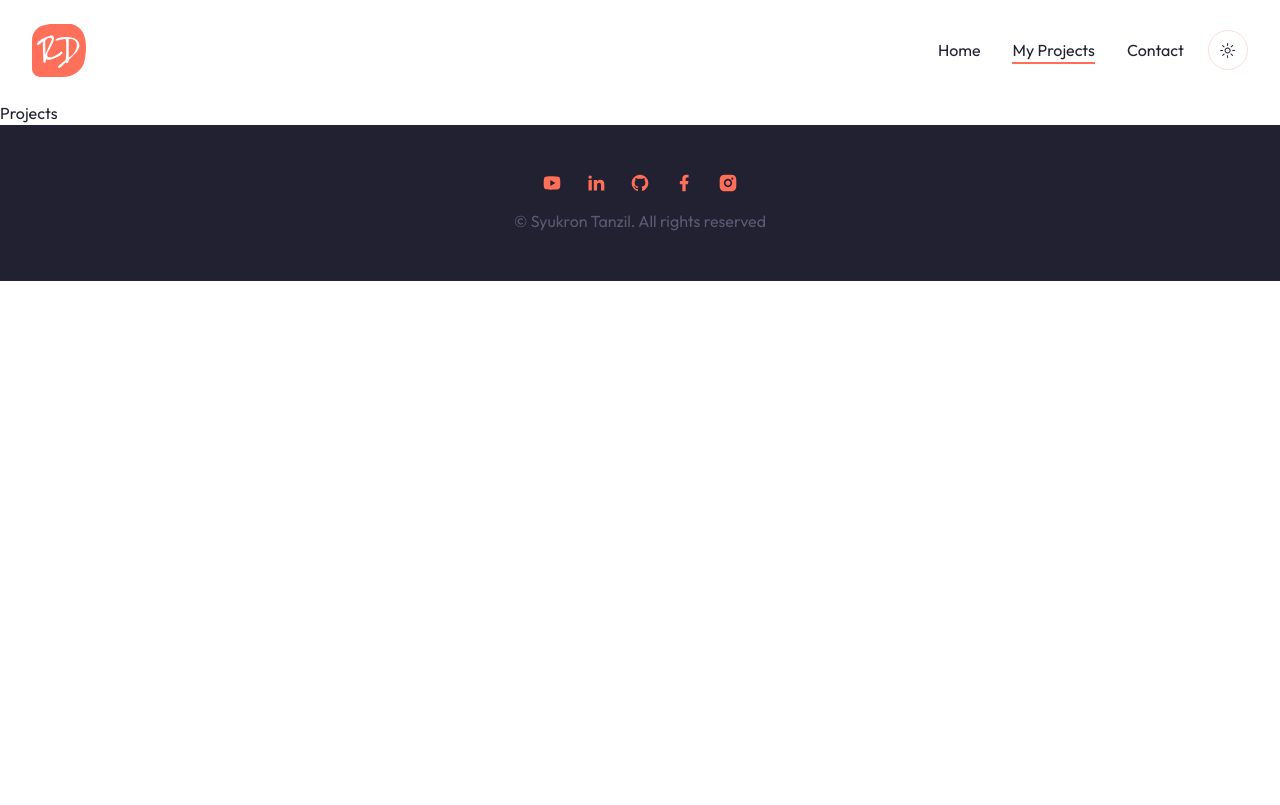
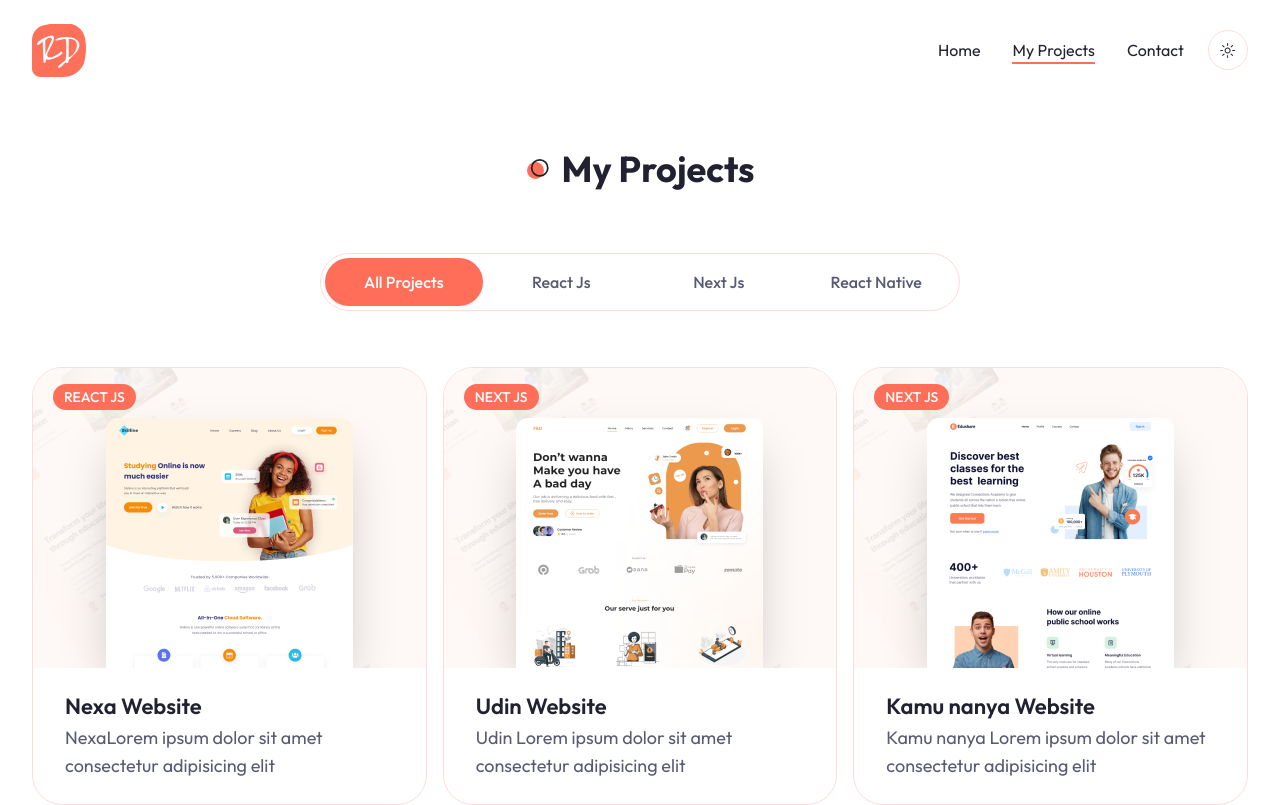
Before and after one commit to syukrontanzilah/test1234, a Next.js app: page /projects in a window 1280 px wide. Shown: the top 805 px of the page. Built offline with nearby package versions, Linux system fonts and the light colour scheme.

Commit message:
slicing project page

```diff
--- a/app/projects/page.jsx
+++ b/app/projects/page.jsx
@@ -1,8 +1,61 @@
-import React from 'react'
+'use client';
+import {useState} from 'react';
+import {
+  Tabs,
+  TabsList,
+  TabsContent,
+  TabsTrigger,
+} from '@/components/ui/tabs'
+import ProjectCard from '@/components/ProjectCard';
+import { projectData } from '@/components/DummyData';
+
+// remove category duplicate
+const uniqueCategories = [
+  'all projects',
+  ...new Set(projectData.map((item)=> item.category))];
+
 
 const Projects = () => {
+  const [categories, setCategories] = useState(uniqueCategories);
+  const [category, setCategory] = useState('all projects')
+  // console.log('cat', category)
+  const filteredProjects = projectData.filter(project => {
+    return category === "all projects" ? project : project.category === category;
+  })
+
   return (
-    <div>Projects</div>
+    <section className="min-h-screen pt-12">
+      <div className="container mx-auto">
+        <h2 className='section-title mb-8 xl:mb-16 text-center mx-auto'>My Projects</h2>
+        {/* tabs */}
+        <Tabs defaultValue={category} className='mb-24 xl:mb-48'>
+          <TabsList className='w-full grid h-full md:grid-cols-4 lg:max-w-[640px] mb-12 mx-auto md:border dark:border-none'>
+            {categories.map((cat, i)=>{
+              return(
+                <TabsTrigger
+                  onClick = {()=> setCategory(cat)}
+                  value={cat}
+                  key={i}
+                  className='capitalize w-[162px] md:w-auto'
+                >
+                  {cat}
+                </TabsTrigger>
+              )
+            })}
+          </TabsList>
+          {/* tabs content */}
+          <div className='text-lg xl:mt-8 grid grid-cols-1 lg:grid-cols-3 gap-4'>
+            {filteredProjects.map((project, i)=> {
+              return(
+                <TabsContent value={category} key={i}>
+                  <ProjectCard project={project} />
+                </TabsContent>
+              )
+            })}
+          </div>
+        </Tabs>
+      </div>
+    </section>
   )
 }
 
--- /dev/null
+++ b/components/DummyData.jsx
@@ -0,0 +1,58 @@
+export const projectData = [
+    {
+        image:'/work/3.png',
+        category: 'react js',
+        name: 'Nexa Website',
+        description: 'NexaLorem ipsum dolor sit amet consectetur adipisicing elit',
+        link: '/',
+        github: '/'
+    },
+    {
+        image:'/work/2.png',
+        category: 'next js',
+        name: 'Udin Website',
+        description: 'Udin Lorem ipsum dolor sit amet consectetur adipisicing elit',
+        link: '/',
+        github: '/'
+    },
+    {
+        image:'/work/1.png',
+        category: 'next js',
+        name: 'Kamu nanya Website',
+        description: 'Kamu nanya Lorem ipsum dolor sit amet consectetur adipisicing elit',
+        link: '/',
+        github: '/'
+    },
+    {
+        image:'/work/4.png',
+        category: 'react native',
+        name: 'Mobilio honda nih',
+        description: 'Mobilio Lorem ipsum dolor sit amet consectetur adipisicing elit',
+        link: '/',
+        github: '/'
+    },
+    {
+        image:'/work/3.png',
+        category: 'react native',
+        name: 'Bayy mobile',
+        description: 'Bayy Lorem ipsum dolor sit amet consectetur adipisicing elit',
+        link: '/',
+        github: '/'
+    },
+    {
+        image:'/work/1.png',
+        category: 'react js',
+        name: 'Becanda aja website',
+        description: 'Becyandaa Lorem ipsum dolor sit amet consectetur adipisicing elit',
+        link: '/',
+        github: '/'
+    },
+    {
+        image:'/work/1.png',
+        category: 'react js',
+        name: 'Test aja sih ini mah',
+        description: 'Test aja Lorem ipsum dolor sit amet consectetur adipisicing elit',
+        link: '/',
+        github: '/'
+    },
+]
--- a/components/ui/sheet.jsx
+++ b/components/ui/sheet.jsx
@@ -51,7 +51,7 @@
       {children}
       <SheetPrimitive.Close
         className="absolute right-4 top-4 rounded-sm opacity-70 ring-offset-background transition-opacity hover:opacity-100 focus:outline-none focus:ring-2 focus:ring-ring focus:ring-offset-2 disabled:pointer-events-none data-[state=open]:bg-secondary">
-        <X className="h-4 w-4" />
+        <X className="h-6 w-6" />
         <span className="sr-only">Close</span>
       </SheetPrimitive.Close>
     </SheetPrimitive.Content>
```
